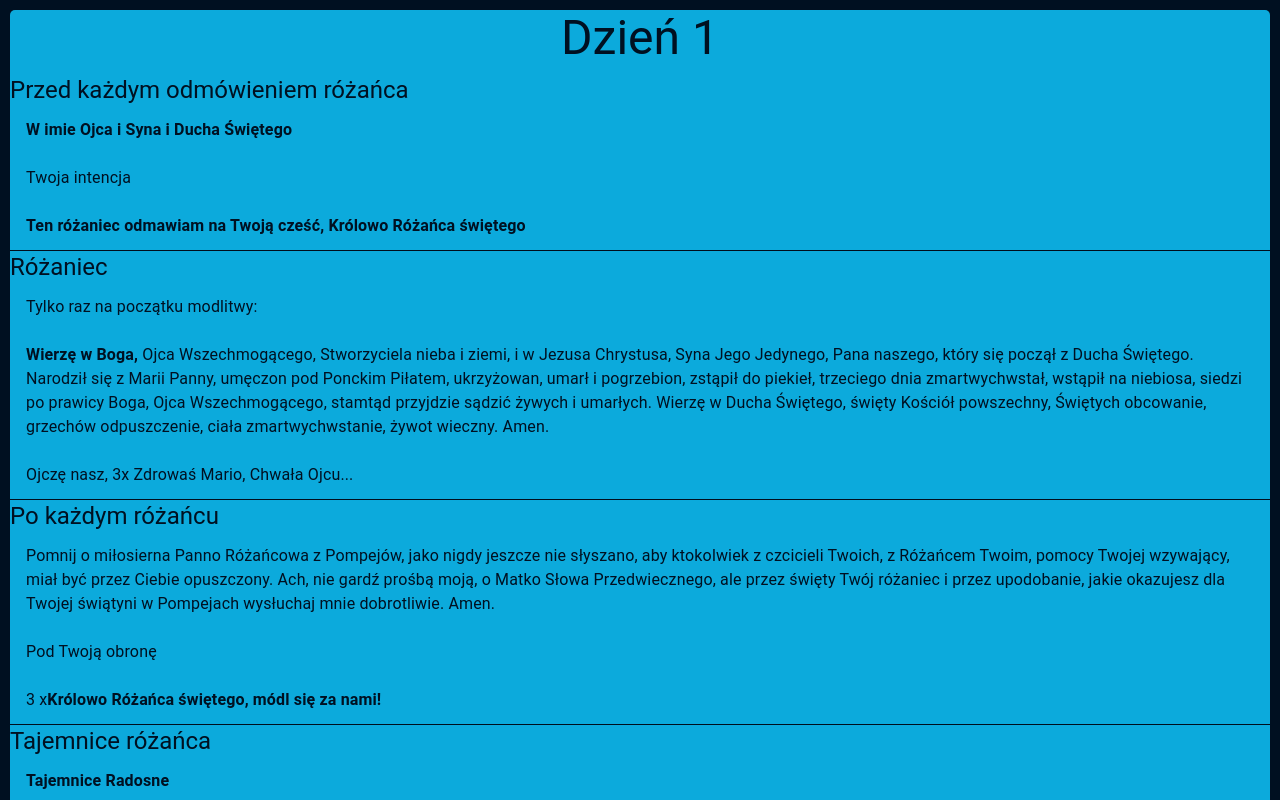
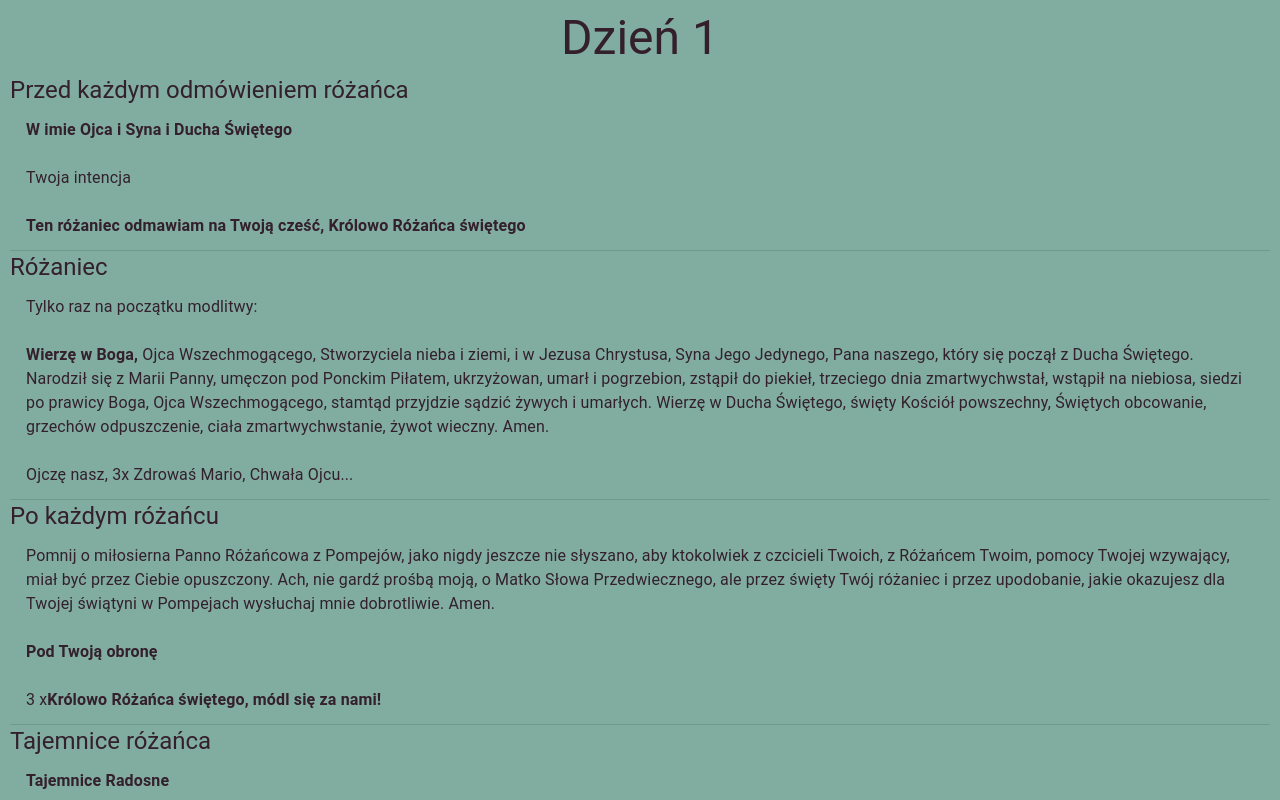
Before and after one commit to mkitowski/pompejanka, a React (Create React App) app: page / in a window 1280 px wide. Both pictures are taken after a click on the button "ZACZYNAMY". Shown: the top 800 px of the page. Built offline with nearby package versions, Linux system fonts and the light colour scheme.

Commit message:
fix: theme

```diff
--- a/src/components/PrayDay.tsx
+++ b/src/components/PrayDay.tsx
@@ -11,8 +11,6 @@ export const PrayDay: FC<{ day: number }> = ({day}) => {
 
     return (
         <Box sx={{
-            backgroundColor: Colors.Font,
-            color: Colors.Background,
             minWidth: '90%',
             margin: '10px',
             borderRadius: '5px'
@@ -59,7 +57,7 @@ export const PrayDay: FC<{ day: number }> = ({day}) => {
                     {isThanksPart ? Prayer.Thankfull : Prayer.Begging}
                 </ListItemComponent>
                 <ListItemComponent>
-                    Pod Twoją obronę
+                    <strong>Pod Twoją obronę</strong>
                 </ListItemComponent>
                 <ListItemComponent>
                         3 x
--- a/src/components/StartScreen.tsx
+++ b/src/components/StartScreen.tsx
@@ -38,7 +38,6 @@ export const StartScreen: FC<StartScreenProps> = (
             {showCalendar ? <Box
                 sx={{
                     padding: '20px',
-                    backgroundColor: Colors.Font,
                     borderRadius: '5px'
                 }}
             >
--- a/src/const/colors.ts
+++ b/src/const/colors.ts
@@ -1,5 +1,5 @@
 export enum Colors {
-    Background = '#001021',
-    Font= '#0CAADC',
-    Second = '#1481BA'
+    Background = '#80ADA0',
+    Font= '#33202A',
+    Second = '#80ADA0'
 }
```
